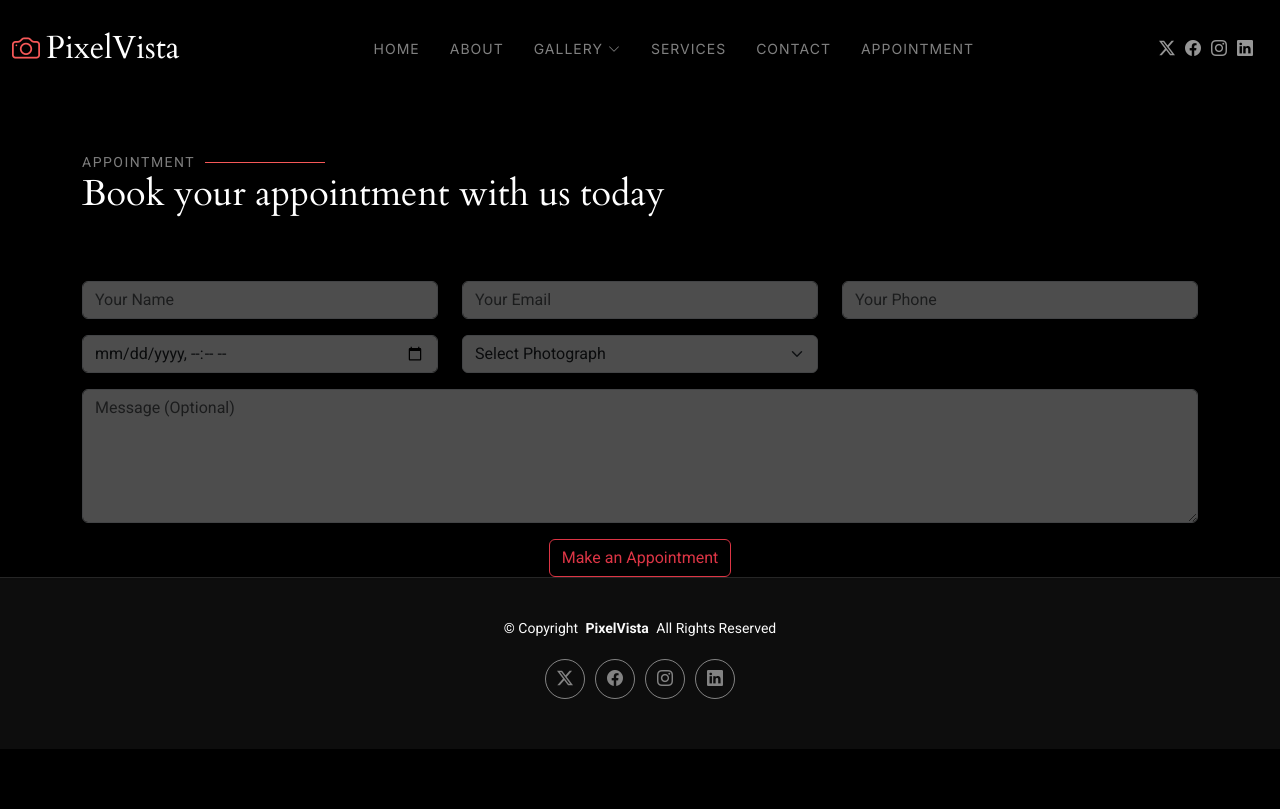
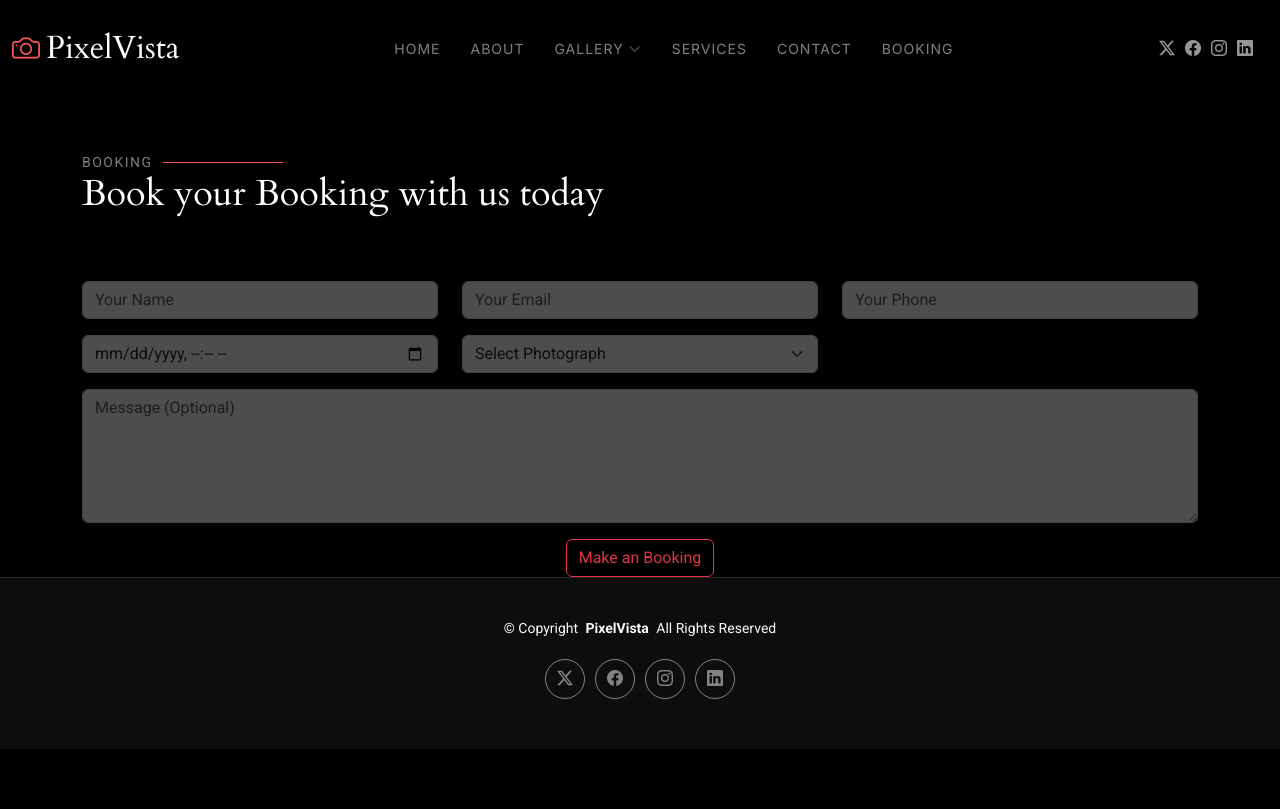
Before and after one commit to Aboudy-0/photo, a Django app: page /appointment/ in a window 1280 px wide. Run offline with Django 5.2, Linux system fonts and the light colour scheme; parts of the project's set-up code (start-up, migrations or seed data) failed here and were passed over; some libraries are stand-ins or nearby versions.

Commit message:
final commit

```diff
--- a/Templates/about.html
+++ b/Templates/about.html
@@ -67,7 +67,7 @@
           </li>
           <li><a href="{%url 'services'%}">Services</a></li>
           <li><a href="{%url 'contact'%}" class="active">Contact</a></li>
-            <li><a href="{%url 'appointment'%}">Appointment</a></li>
+            <li><a href="{%url 'appointment'%}">Booking</a></li>
 
         </ul>
         <i class="mobile-nav-toggle d-xl-none bi bi-list"></i>
--- a/Templates/animals.html
+++ b/Templates/animals.html
@@ -67,7 +67,7 @@
           </li>
           <li><a href="{%url 'services'%}">Services</a></li>
           <li><a href="{%url 'contact'%}">Contact</a></li>
-            <li><a href="{%url 'appointment'%}">Appointment</a></li>
+            <li><a href="{%url 'appointment'%}">Booking</a></li>
 
         </ul>
         <i class="mobile-nav-toggle d-xl-none bi bi-list"></i>
--- a/Templates/appointment.html
+++ b/Templates/appointment.html
@@ -4,12 +4,12 @@
 
 {% block content %}
 
- <section id="appointment" class="appointment section">
+ <section id="Booking" class="Booking section">
 
       <!-- Section Title -->
       <div class="container section-title" data-aos="fade-up">
-        <h2>Appointment</h2>
-        <p>Book your appointment with us today</p>
+        <h2>Booking</h2>
+        <p>Book your Booking with us today</p>
       </div><!-- End Section Title -->
 
       <div class="container" data-aos="fade-up" data-aos-delay="100">
@@ -29,7 +29,7 @@
           </div>
           <div class="row">
             <div class="col-md-4 form-group mt-3">
-              <input type="datetime-local" name="date" class="form-control datepicker" id="date" placeholder="Appointment Date" required="">
+              <input type="datetime-local" name="date" class="form-control datepicker" id="date" placeholder="Booking Date" required="">
             </div>
             <div class="col-md-4 form-group mt-3">
               <select name="department" id="department" class="form-select" required="">
@@ -49,7 +49,7 @@
           </div>
           <div class="mt-3">
 
-            <div class="text-center"><button class="btn btn-outline-danger" type="submit">Make an Appointment</button></div>
+            <div class="text-center"><button class="btn btn-outline-danger" type="submit">Make an Booking</button></div>
           </div>
         </form>
 
--- a/Templates/architecture.html
+++ b/Templates/architecture.html
@@ -67,7 +67,7 @@
           </li>
           <li><a href="{%url 'services'%}">Services</a></li>
           <li><a href="{%url 'contact'%}">Contact</a></li>
-            <li><a href="{%url 'appointment'%}">Appointment</a></li>
+            <li><a href="{%url 'appointment'%}">Booking</a></li>
 
         </ul>
         <i class="mobile-nav-toggle d-xl-none bi bi-list"></i>
--- a/Templates/contact.html
+++ b/Templates/contact.html
@@ -77,7 +77,7 @@
           </li>
           <li><a href="{%url 'services'%}">Services</a></li>
           <li><a href="{%url 'contact'%}" class="active">Contact</a></li>
-            <li><a href="{%url 'appointment'%}">Appointment</a></li>
+            <li><a href="{%url 'appointment'%}">Booking</a></li>
 
         </ul>
         <i class="mobile-nav-toggle d-xl-none bi bi-list"></i>
--- a/Templates/gallery-single.html
+++ b/Templates/gallery-single.html
@@ -67,7 +67,7 @@
           </li>
           <li><a href="{%url 'services'%}">Services</a></li>
           <li><a href="{%url 'contact'%}">Contact</a></li>
-            <li><a href="{%url 'appointment'%}">Appointment</a></li>
+            <li><a href="{%url 'appointment'%}">Booking</a></li>
 
         </ul>
         <i class="mobile-nav-toggle d-xl-none bi bi-list"></i>
--- a/Templates/gallery.html
+++ b/Templates/gallery.html
@@ -67,7 +67,7 @@
           </li>
           <li><a href="{%url 'services'%}">Services</a></li>
           <li><a href="{%url 'contact'%}">Contact</a></li>
-            <li><a href="{%url 'appointment'%}">Appointment</a></li>
+            <li><a href="{%url 'appointment'%}">Booking</a></li>
 
         </ul>
         <i class="mobile-nav-toggle d-xl-none bi bi-list"></i>
--- a/Templates/nature.html
+++ b/Templates/nature.html
@@ -67,7 +67,7 @@
           </li>
           <li><a href="{%url 'services'%}">Services</a></li>
           <li><a href="{%url 'contact'%}">Contact</a></li>
-            <li><a href="{%url 'appointment'%}">Appointment</a></li>
+            <li><a href="{%url 'appointment'%}">Booking</a></li>
 
         </ul>
         <i class="mobile-nav-toggle d-xl-none bi bi-list"></i>
--- a/Templates/people.html
+++ b/Templates/people.html
@@ -67,7 +67,7 @@
           </li>
           <li><a href="{%url 'services'%}">Services</a></li>
           <li><a href="{%url 'contact'%}">Contact</a></li>
-            <li><a href="{%url 'appointment'%}">Appointment</a></li>
+            <li><a href="{%url 'appointment'%}">Booking</a></li>
 
         </ul>
         <i class="mobile-nav-toggle d-xl-none bi bi-list"></i>
--- a/Templates/services.html
+++ b/Templates/services.html
@@ -67,7 +67,7 @@
           </li>
           <li><a href="{%url 'services'%}" class="active">Services</a></li>
           <li><a href="{%url 'contact'%}">Contact</a></li>
-            <li><a href="{%url 'appointment'%}">Appointment</a></li>
+            <li><a href="{%url 'appointment'%}">Booking</a></li>
 
         </ul>
         <i class="mobile-nav-toggle d-xl-none bi bi-list"></i>
--- a/Templates/sports.html
+++ b/Templates/sports.html
@@ -67,7 +67,7 @@
           </li>
           <li><a href="{%url 'services'%}">Services</a></li>
           <li><a href="{%url 'contact'%}">Contact</a></li>
-            <li><a href="{%url 'appointment'%}">Appointment</a></li>
+            <li><a href="{%url 'appointment'%}">Booking</a></li>
 
         </ul>
         <i class="mobile-nav-toggle d-xl-none bi bi-list"></i>
--- a/Templates/starter-page.html
+++ b/Templates/starter-page.html
@@ -4,7 +4,7 @@
 <head>
   <meta charset="utf-8">
   <meta content="width=device-width, initial-scale=1.0" name="viewport">
-  <title>PixelVista</title>
+  <title>Appointment</title>
 
     {% load static %}
 
@@ -81,7 +81,7 @@
           </li>
           <li><a href="{% url 'services' %}">Services</a></li>
           <li><a href="{% url 'contact' %}">Contact</a></li>
-            <li><a href="{%url 'appointment'%}">Appointment</a></li>
+            <li><a href="{%url 'appointment'%}">Booking</a></li>
 
 
         </ul>
--- a/Templates/travel.html
+++ b/Templates/travel.html
@@ -11,8 +11,7 @@
   <meta name="description" content="">
   <meta name="keywords" content="">
 
-  <!-- Favicons -->
-  <link href="{% static 'assets/img/img_1.png' %}" rel="icon">
+<li><a href="{%url 'appointment'%}">Booking</a></li>  <link href="{% static 'assets/img/img_1.png' %}" rel="icon">
   <link href="{% static 'assets/img/apple-touch-icon.png' %}" rel="apple-touch-icon">
 
   <!-- Fonts -->
```
